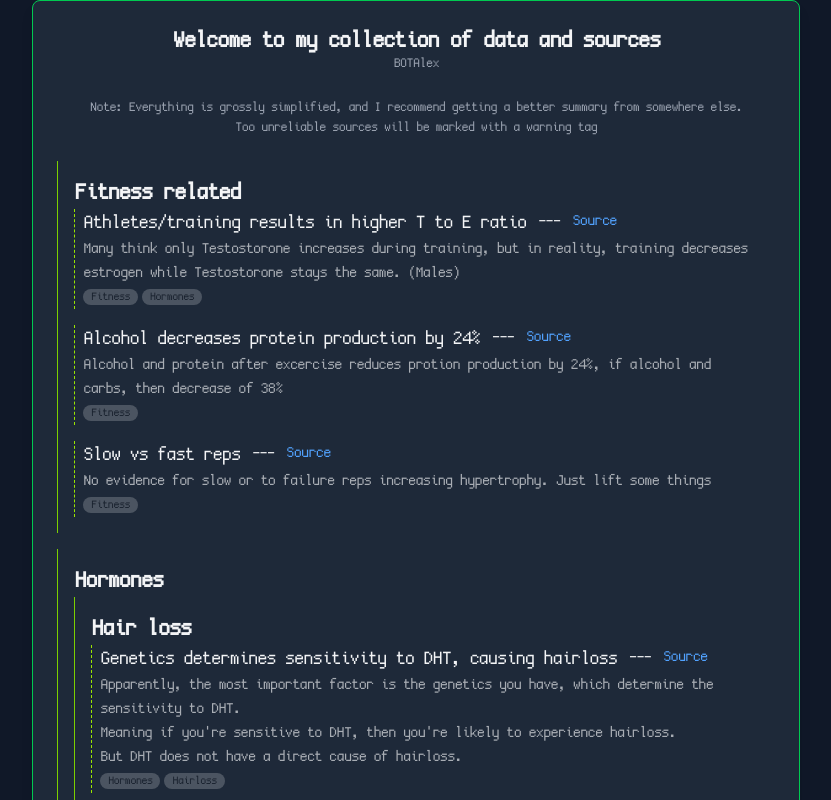
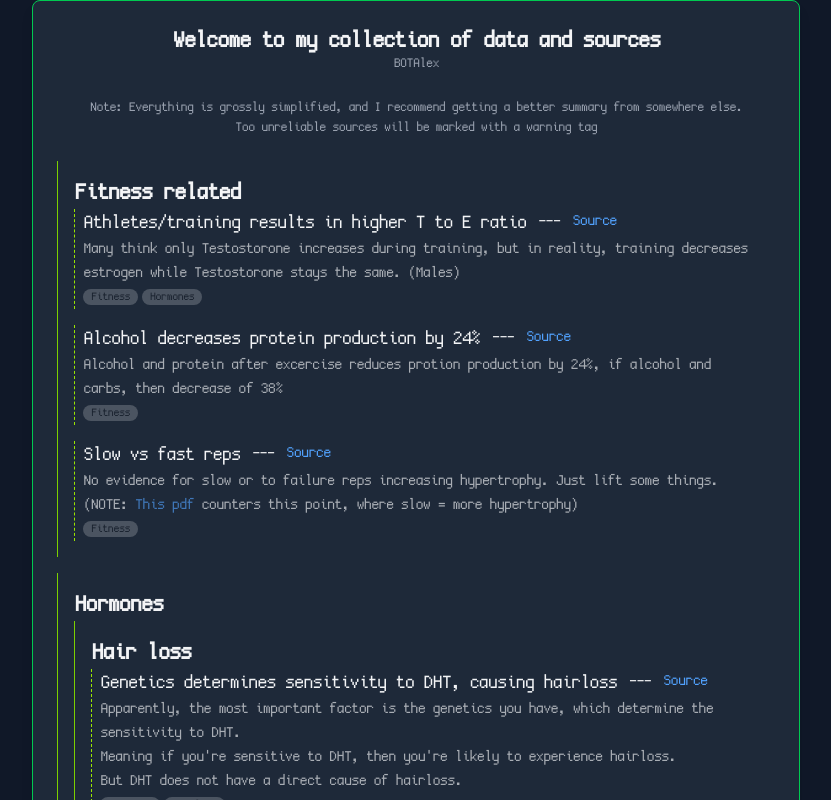
Before and after one commit to MagicBOTAlex/ZCollection, a SvelteKit app: page / in a window 1280 px wide. Shown: the top 800 px of the page, without its empty margins (224-1055 px from the left). Built offline with nearby package versions, Linux system fonts and the light colour scheme.

Commit message:
mucle fast vs slow reps counter pdf

```diff
--- a/src/routes/+page.svelte
+++ b/src/routes/+page.svelte
@@ -29,7 +29,7 @@
 			/>
 			<DataEntry
 				title="Slow vs fast reps"
-				tldr="No evidence for slow or to failure reps increasing hypertrophy. Just lift some things"
+				tldr="No evidence for slow or to failure reps increasing hypertrophy. Just lift some things. (NOTE: <a class='text-blue-400' href='/articles/The_Effect_of_Weight_Training_Using_Fast_and_Slow_.pdf' target='_blank'>This pdf</a> counters this point, where slow = more hypertrophy)"
 				src="/articles/fastVsSlow.pdf"
 				tags={['fitness']}
 			/>
--- a/src/routes/comps/DataEntry.svelte
+++ b/src/routes/comps/DataEntry.svelte
@@ -27,7 +27,7 @@
 		{/if}
 	</div>
 
-	<div class="whitespace-pre-line opacity-65">{tldr}</div>
+	<div class="whitespace-pre-line opacity-65">{@html tldr}</div>
 
 	<slot></slot>
 	<div class="py-1">
```
Also changed, not shown: 1 other file (tests, documents, lock files or other folders).
